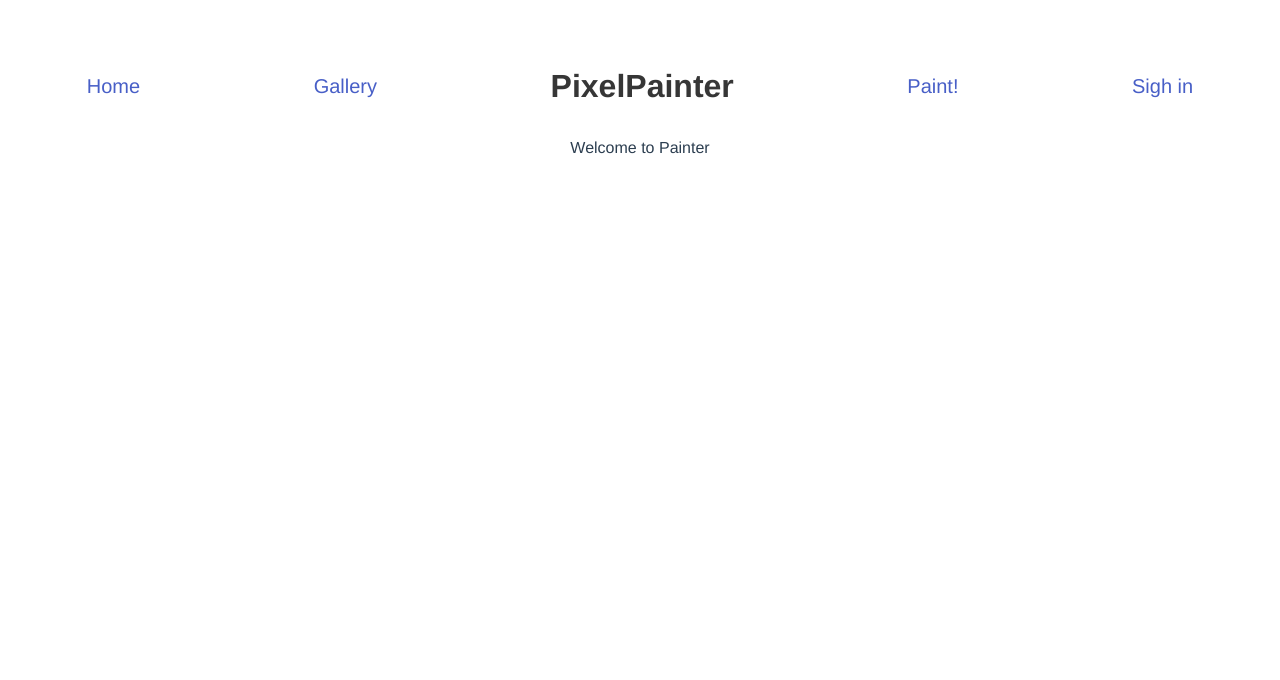
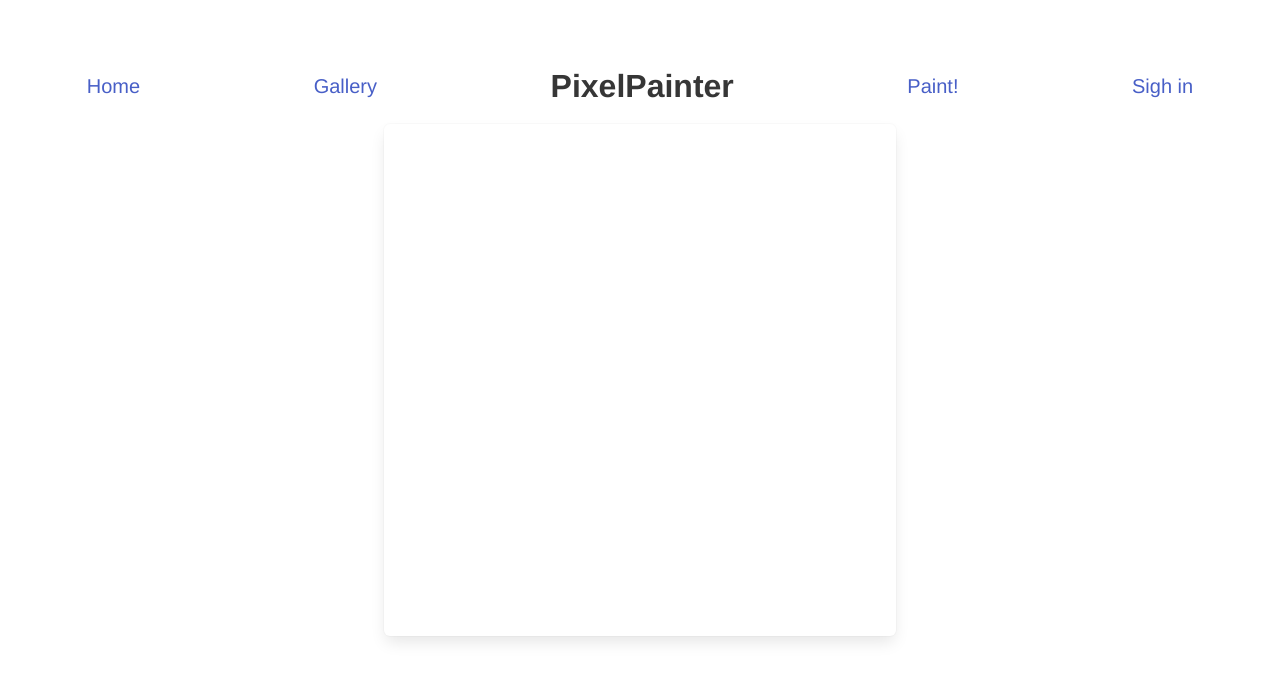
Before and after one commit to SmelJey/VuePixelPainter, a Vue app in the folder pixel_painter/: page /#/paint in a window 1280 px wide. Shown: the top 680 px of the page. Built offline with nearby package versions, Linux system fonts and the light colour scheme.

Commit message:
Add base canvas

```diff
--- a/pixel_painter/package.json
+++ b/pixel_painter/package.json
@@ -9,6 +9,7 @@
   },
   "dependencies": {
     "bulma": "^0.8.0",
+    "consolelog": "^2.1.3",
     "core-js": "^3.3.2",
     "vue": "^2.6.10",
     "vue-router": "^3.1.3"
@@ -31,7 +32,9 @@
       "plugin:vue/essential",
       "eslint:recommended"
     ],
-    "rules": {},
+    "rules": {
+      "no-console": "off"
+    },
     "parserOptions": {
       "parser": "babel-eslint"
     }
--- a/pixel_painter/src/App.vue
+++ b/pixel_painter/src/App.vue
@@ -43,7 +43,7 @@ import Painter from './components/Painter.vue'
 import Gallery from './components/Gallery.vue'
 import Auth from './components/Auth.vue'
 
-Vue.use(VueRouter)
+Vue.use(VueRouter);
 
 const router = new VueRouter({
 	routes: [
@@ -52,7 +52,7 @@ const router = new VueRouter({
 		{ path: '/gallery', component: Gallery },
 		{ path: '/paint', component: Painter}
 	]
-})
+});
 
 export default {
   name: 'app',
--- a/pixel_painter/src/components/Painter.vue
+++ b/pixel_painter/src/components/Painter.vue
@@ -1,11 +1,111 @@
 <template>
-	<div>
-		Welcome to Painter
+	<div class="pixel-painter is-centered columns" id="pixel-painter">
+		<canvas class="box" width="16" height="16" id="canvas" v-on:mousedown="handleMouseDown"
+				v-on:mouseup="handleMouseUp" v-on:mousemove="handleMouseMove">
+
+		</canvas>
 	</div>
 </template>
 
 <script>
-	export default {
-		name: 'Painter'
+
+export default {
+	name: 'Painter',
+
+	data : function() {
+		return {
+			width: 16,
+			height: 16,
+			defaultColor: "transparent",
+			selectedColor: "black",
+			pixels: [],
+			buttons: [
+				{ btnType: "color", color: "black", active: false },
+				{ btnType: "color", color: "white", active: false },
+				{ btnType: "color", color: "blue", active: false },
+				{ btnType: "color", color: "red", active: false },
+				{ btnType: "color", color: "yellow", active: false },
+				{ btnType: "color", color: "green", active: false },
+				{ btnType: "eraser", color: "pink", active: false },
+				{ btnType: "clear", color: "pink", active: false }
+			],
+			mouse: {
+				current: {
+					x: 0,
+					y: 0
+				},
+				previous: {
+					x: 0,
+					y: 0
+				},
+				down: false
+			}
+		}
+	},
+	computed: {
+		currentMouse: function () {
+			var c = document.getElementById("canvas");
+			var rect = c.getBoundingClientRect();
+
+			return {
+				x: (this.mouse.current.x - rect.left - 20) / 30,
+				y: (this.mouse.current.y - rect.top - 20) / 30
+			}
+		}
+	},
+	methods: {
+		draw: function () {
+			if (this.mouse.down ) {
+				var c = document.getElementById("canvas");
+				console.log(this.currentMouse.x, this.currentMouse.y);
+
+				var ctx = c.getContext("2d");
+				ctx.fillStyle = "#FF0000";
+
+				ctx.fillRect(Math.trunc(this.currentMouse.x), Math.trunc(this.currentMouse.y), 1, 1);
+			}
+
+		},
+		handleMouseDown: function (event) {
+			this.mouse.down = true;
+			this.mouse.current = {
+				x: event.pageX,
+				y: event.pageY
+			};
+
+			var c = document.getElementById("canvas");
+			var ctx = c.getContext("2d");
+
+			ctx.moveTo(this.currentMouse.x, this.currentMouse.y);
+			this.draw(event)
+
+		},
+		handleMouseUp: function () {
+			this.mouse.down = false;
+		},
+		handleMouseMove: function (event) {
+			this.mouse.current = {
+				x: event.pageX,
+				y: event.pageY
+			};
+
+			if (this.currentMouse.x < 0 || this.currentMouse.x > 16
+					|| this.currentMouse.y < 0 || this.currentMouse.y > 16)
+				this.mouse.down = false;
+
+			this.draw(event)
+		}
+	},
+}
+</script>
+
+<style>
+	canvas {
+		width: 512px;
+		height: 512px;
+		image-rendering: -moz-crisp-edges;
+		image-rendering: -webkit-crisp-edges;
+		image-rendering: pixelated;
+		image-rendering: crisp-edges;
 	}
-</script>
+</style>
--- a/pixel_painter/src/main.js
+++ b/pixel_painter/src/main.js
@@ -5,4 +5,4 @@ Vue.config.productionTip = false
 
 new Vue({
   render: h => h(App),
-}).$mount('#app')
+}).$mount('#app');
```
Also changed, not shown: 1 other file (tests, documents, lock files or other folders).
